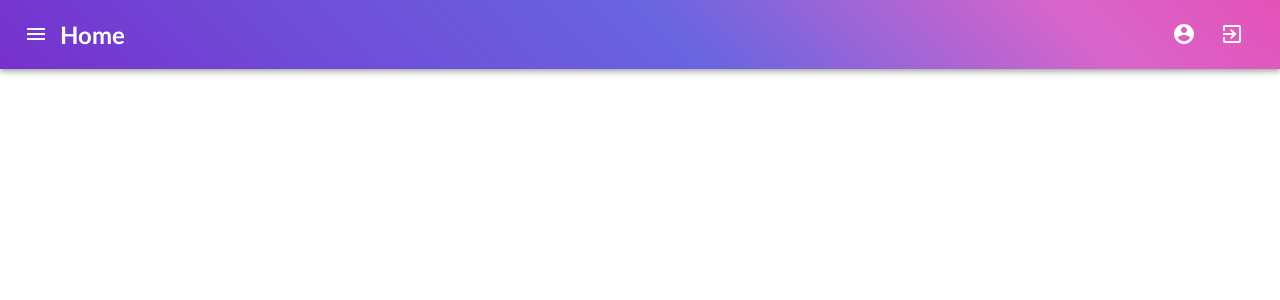
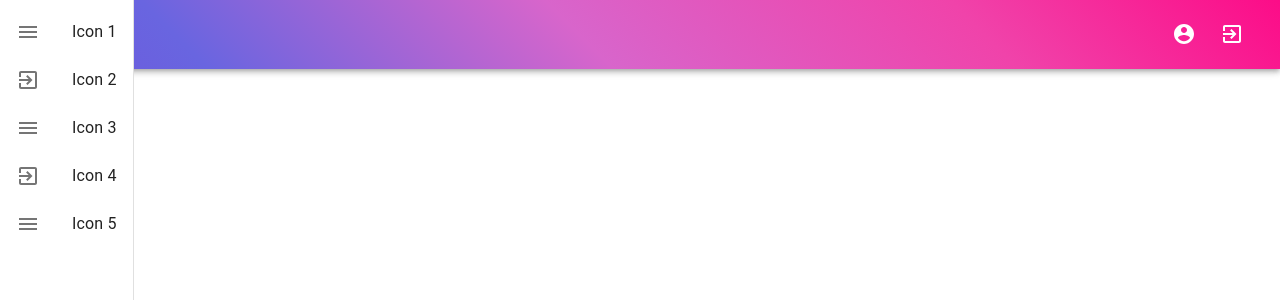
Before and after one commit to lightningbolt047/faculty-dashboard, a React (Create React App) app: page /home in a window 1280 px wide. Shown: the top 300 px of the page. Built offline with nearby package versions, Linux system fonts and the light colour scheme.

Commit message:
Tried Adding Sidebar

```diff
--- a/src/screens/DashboardHome.js
+++ b/src/screens/DashboardHome.js
@@ -1,4 +1,4 @@
-import { Box, IconButton } from '@material-ui/core';
+import { Box, IconButton, makeStyles } from '@material-ui/core';
 import AppBar from '@material-ui/core/AppBar';
 import Toolbar from '@material-ui/core/Toolbar';
 import MenuIcon from '@material-ui/icons/Menu';
@@ -6,13 +6,32 @@ import AccountCircleIcon from '@material-ui/icons/AccountCircle';
 import LogoutIcon from '@material-ui/icons/ExitToApp';
 import {useHistory} from 'react-router-dom';
 import { useCookies } from 'react-cookie';
+import Drawer from '@material-ui/core/Drawer';
+import { useState } from 'react';
+import ListItem from '@material-ui/core/ListItem';
+import ListItemIcon from '@material-ui/core/ListItemIcon';
+import ListItemText from '@material-ui/core/ListItemText';
+import List from '@material-ui/core/List';
+
 
 export default function DashboardHome(){
 
+    const useStyles = makeStyles((theme)=>({
+        appbarBefore: {
+            transition: theme.transitions.create(['width', 'margin'], {
+                easing: theme.transitions.easing.sharp,
+                duration: theme.transitions.duration.leavingScreen,
+            }),
+        }
+
+    }));
+
     // eslint-disable-next-line
     const [cookies, setCookie, removeCookie] = useCookies(['faculty-dash-auth']);
+    const [sidebarOpen, setSidebarOpen]  = useState(false);
     const history=useHistory();
-
+    var iconText = ["Icon 1","Icon 2","Icon 3","Icon 4","Icon 5"];
+    var icons = [<MenuIcon/>,<LogoutIcon/>,<MenuIcon/>,<LogoutIcon/>,<MenuIcon/>];
 
     const logoutRoutine=()=>{
         removeCookie("dbID");
@@ -25,7 +44,7 @@ export default function DashboardHome(){
             <AppBar className="dashboardHomeAppBar" position="static">
                 <Toolbar>
                     <Box display="flex" flexGrow={1}>
-                        <IconButton edge="start" color="inherit">
+                        <IconButton edge="start" color="inherit" onClick={()=>console.log("Menu Clicked")}>
                             <MenuIcon/>
                         </IconButton>
                         <h2>Home</h2>
@@ -38,6 +57,16 @@ export default function DashboardHome(){
                     </IconButton>
                 </Toolbar>
             </AppBar>
+            <Drawer variant='permanent'>
+                    <List>
+                        {iconText.map((text, index) => (
+                        <ListItem button key={text}>
+                        <ListItemIcon>{icons[index]}</ListItemIcon>
+                        <ListItemText primary={text} />
+                        </ListItem>
+                    ))}
+                    </List>
+            </Drawer>
         </div>
     );
 }
```
